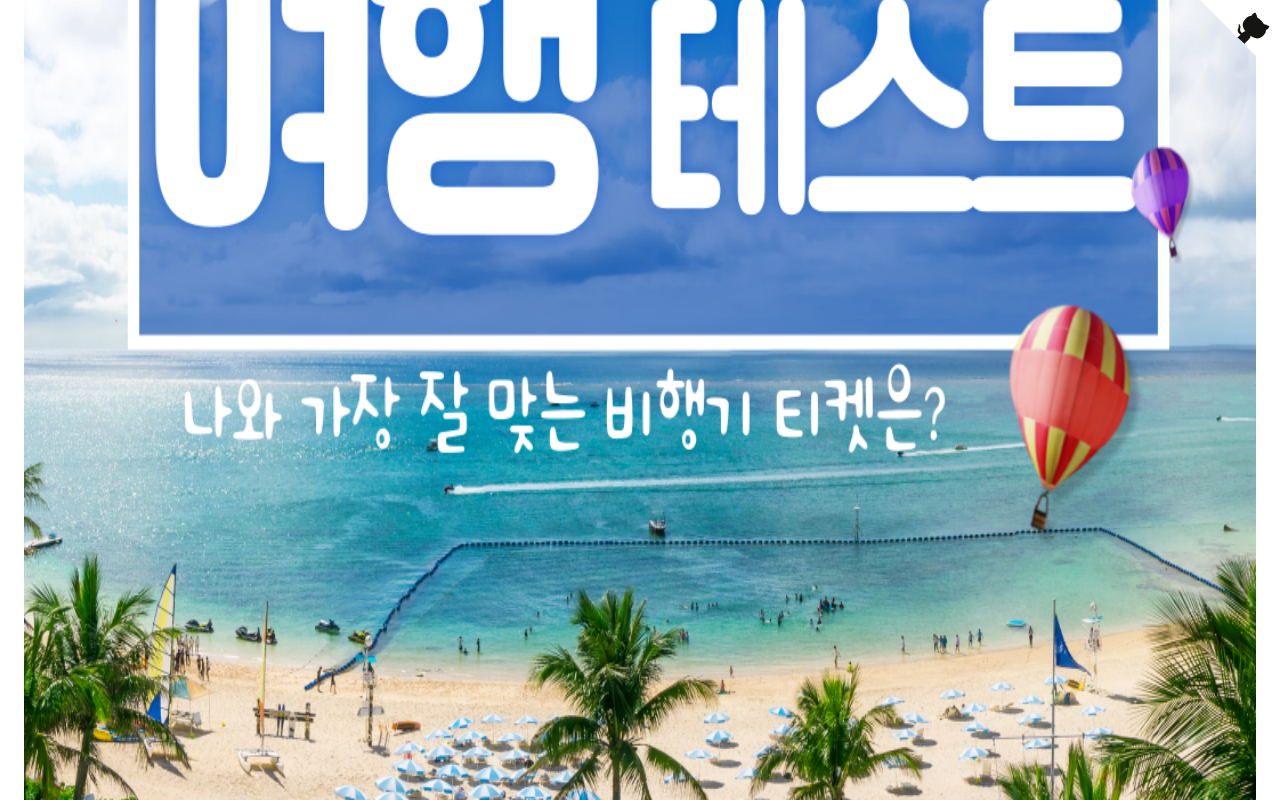
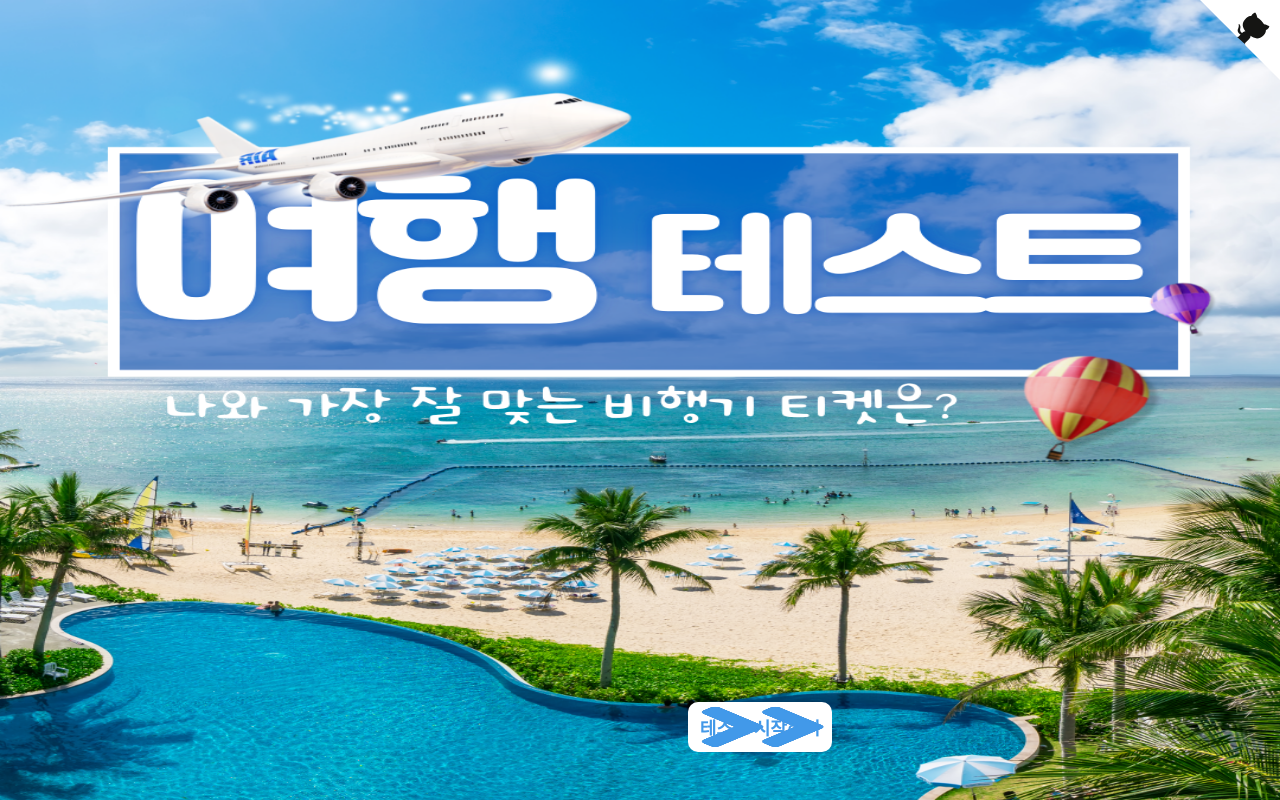
Before and after one commit to JudithHopps/TravelAlgorithm, a Next.js app: page / in a window 1280 px wide. Shown: the top 800 px of the page. Built offline with nearby package versions, Linux system fonts and the light colour scheme.

Commit message:
feat : button 컨테이너 추가

```diff
--- a/app.css
+++ b/app.css
@@ -17,3 +17,6 @@ a {
 a:hover {
   border-bottom: 1px solid #0076ff;
 }
+p {
+  margin: 0px;
+}
--- a/app/page.module.css
+++ b/app/page.module.css
@@ -1,17 +1,20 @@
 .imageContainer {
+  position: relative;
   display: flex;
   justify-content: center;
   align-items: center;
   height: 100vh;
+  width: 100vw;
+  z-index: 0;
 }
 
 .image {
   width: calc(100% - 48px);
-  height: 135vw;
+  height: calc(100% -24px);
 
   @media (min-width: 500px) {
     .imageContainer {
-      height: 130vw;
+      height: calc(130vw-24px);
     }
   }
 }
--- a/app/page.tsx
+++ b/app/page.tsx
@@ -4,22 +4,22 @@ import main from "../public/main.png";
 import styles from "./page.module.css";
 import Button from "../components/button";
 
-const Responsive = () => (
-  <div>
+const Home = () => (
+  <div className={styles.home}>
     <ViewSource pathname="app/page.tsx" />
     <div className={styles.imageContainer}>
       <Image
         alt="Mountains"
         src={main}
-        width={700}
-        height={475}
+        layout="fill"
         sizes="100vw"
         priority
         className={styles.image}
       />
+
+      <Button />
     </div>
-    <Button />
   </div>
 );
 
-export default Responsive;
+export default Home;
--- a/components/button.module.css
+++ b/components/button.module.css
@@ -1,17 +1,34 @@
+.buttonContainer {
+  position: absolute;
+  bottom: 48px;
+  right: 35%;
+  z-index: 10;
+  background: white;
+  padding: 12px;
+  border-radius: 10px;
+  /* position: absolute;
+  top: 85%;
+  left: 50%;
+  transform: translate(-50%, -50%);
+  display: flex;
+  justify-content: center;
+  align-items: center;
+  z-index: 2; */
+}
+.rowContainer {
+  display: flex;
+  flex-direction: row;
+}
 .buttonP {
   color: #4298e8;
   font-weight: bold;
   font-size: large;
+  padding: 0px;
+  margin: 0px;
+  flex-basis: 3;
+  white-space: nowrap;
 }
-
-.rowContainer {
-  display: flex;
-  flex-direction: row;
+.arrow {
+  width: 40%;
+  height: auto;
 }
-
-.buttonContainer {
-  padding: 24px;
-  background: white;
-  width: 400px;
-  height: 200px;
-}
--- a/components/button.tsx
+++ b/components/button.tsx
@@ -1,15 +1,15 @@
 import React from "react";
 import styles from "./button.module.css";
-
-type ViewSourceProps = {
-  pathname: string;
-};
+import arrow from "../public/arrow-twice.png";
+import Image from "next/image";
 
 const Button: React.FC = () => (
   <div className={styles.buttonContainer}>
     <div className={styles.rowContainer}>
       <p className={styles.buttonP}>테스트 시작하기</p>
-      <p className={styles.buttonP}>{">>"}</p>
+      <div className={styles.arrow}>
+        <Image src={arrow} fill alt={"오른쪽 화살표"} />
+      </div>
     </div>
   </div>
 );
--- a/components/view-source.module.css
+++ b/components/view-source.module.css
@@ -1,7 +1,8 @@
 .svg {
   position: absolute;
-  top: 0;
-  right: 0;
+  top: 0px;
+  right: 0px;
+  z-index: 10;
 }
 .arm {
   transform-origin: 130px 106px;
```
Also changed, not shown: components/svgComponent.tsx (added, +39 -0 lines), public/arrow-twice.png (added), public/shift.png (added).
